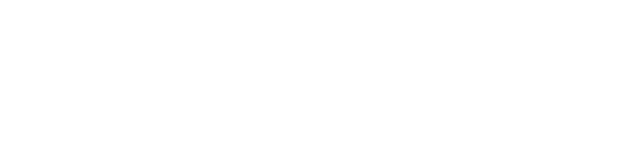
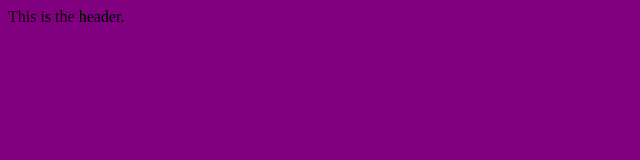
Before and after one commit to TaycHines13/mobile-friendly-practice, a plain HTML site: page index.html in a window 1280 px wide. Shown: the whole page, without its empty margins (0-640 px from the left). Drawn offline with Linux system fonts and the light colour scheme; files that its build step writes are made by us from their sources.

Commit message:
updated media queries and enabled mobile first design cascade

```diff
--- a/index.html
+++ b/index.html
@@ -6,8 +6,34 @@
     <meta name="viewport" content="width=device-width, initial-scale=1.0">
     <title>Document</title>
     <link rel="stylesheet" href="style.css">
+    <style>
+        body{
+            background-color: blue;
+        }
+
+        @media only screen and (min-width: 480px) {
+            body{
+                background-color: yellow;
+        }
+        @media only screen and (min-width: 768px) {
+            body{
+                background-color: green;
+        }
+        @media only screen and (min-width: 1024px) {
+            body{
+                background-color: purple;
+            }
+
+
+
+
+    </style>
 </head>
 <body>
 
+    <head>
+        This is the header.
+    </head>
+
 </body>
 </html>
```
